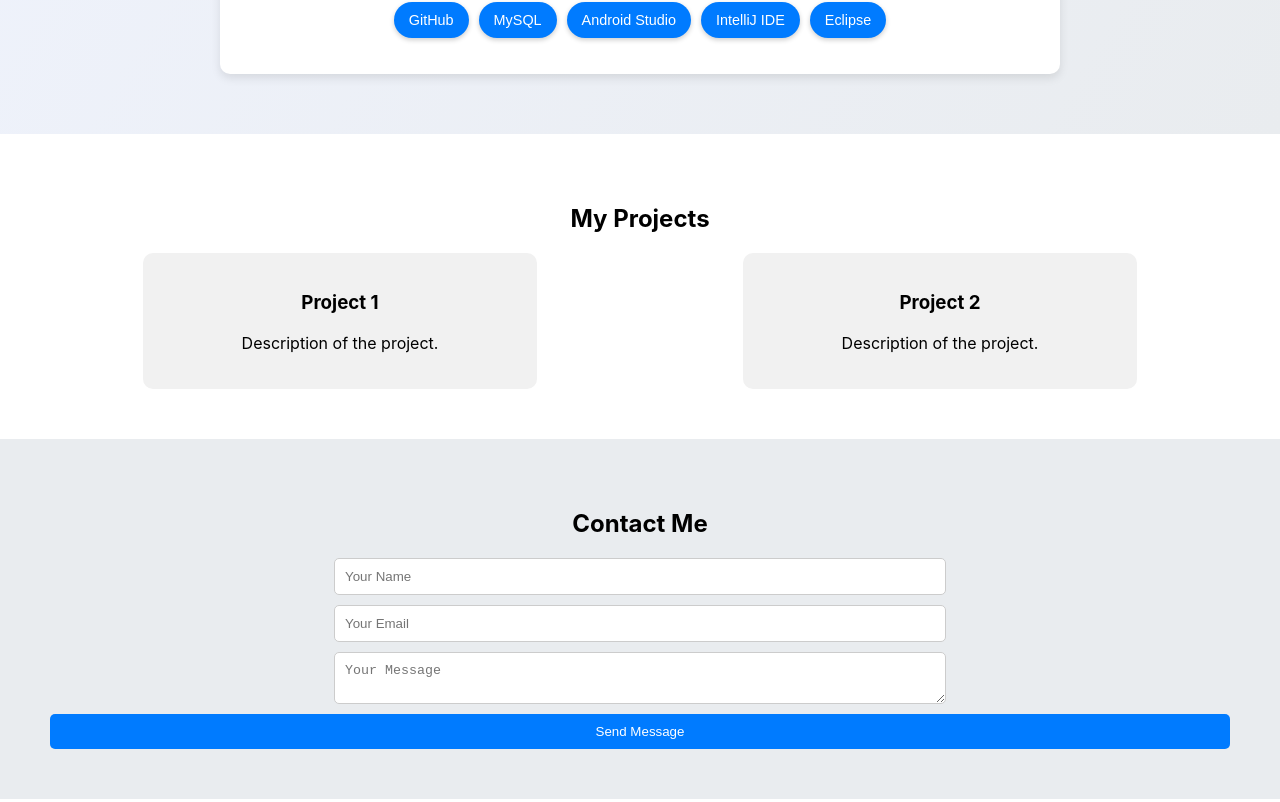
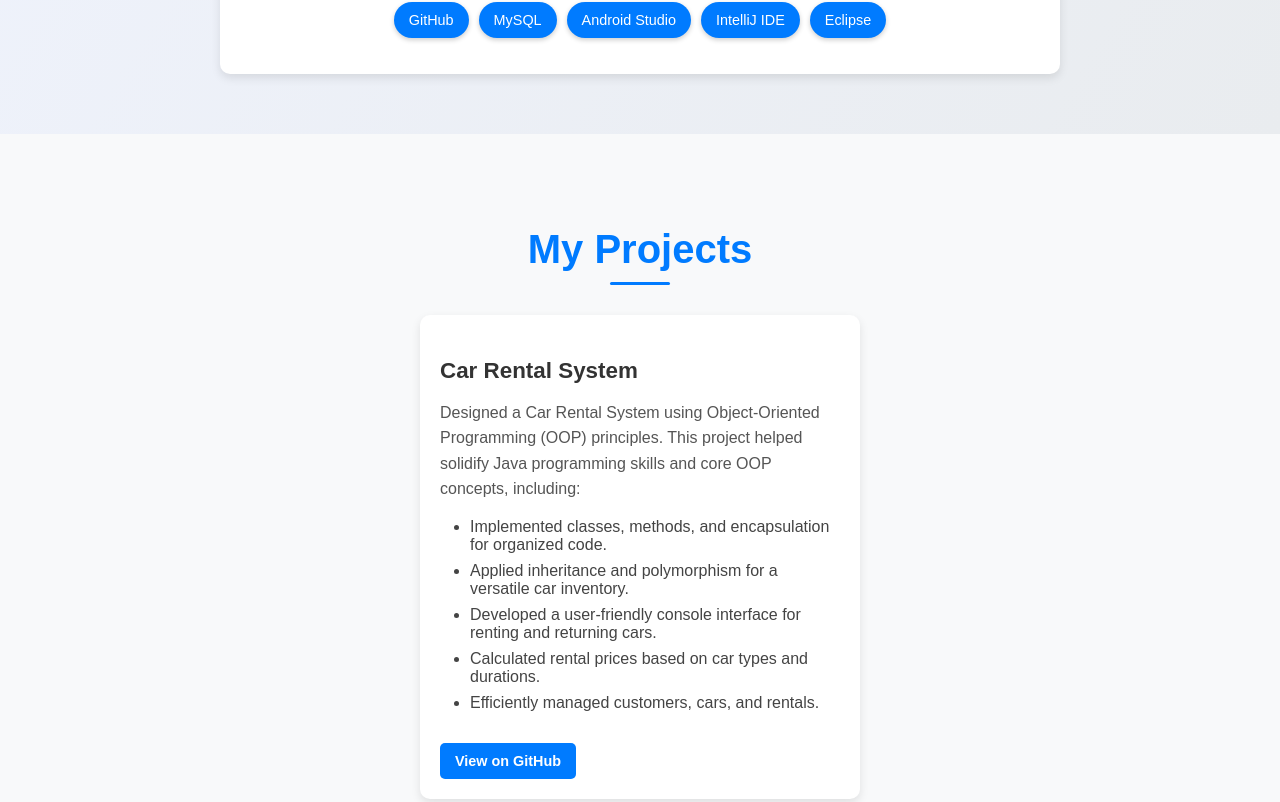
Before and after one commit to GihanJeewantha/portfolio-website, a React (Create React App) app in the folder portfolio-website/: page / in a window 1280 px wide. Shown: the part 1238-2040 px from the top of the page. Built offline with nearby package versions, Linux system fonts and the light colour scheme.

Commit message:
Update Projects List

```diff
--- a/portfolio-website/src/components/Portfolio.css
+++ b/portfolio-website/src/components/Portfolio.css
@@ -1,18 +1,89 @@
 .portfolio {
-    padding: 50px;
-    background: #ffffff;
+    padding: 60px 20px;
+    background: #f8f9fa;
     text-align: center;
+    font-family: 'Arial', sans-serif;
+}
+
+.portfolio h2 {
+    font-size: 2.5rem;
+    color: #007bff;
+    margin-bottom: 20px;
+    position: relative;
+}
+
+.portfolio h2::after {
+    content: '';
+    display: block;
+    width: 60px;
+    height: 3px;
+    background: #007bff;
+    margin: 10px auto 0;
+    border-radius: 2px;
 }
 
 .portfolio-grid {
     display: flex;
-    justify-content: space-around;
+    flex-wrap: wrap;
+    justify-content: center;
     gap: 20px;
+    margin-top: 30px;
 }
 
 .project-card {
+    background: #fff;
+    border-radius: 10px;
+    box-shadow: 0px 4px 10px rgba(0, 0, 0, 0.1);
     padding: 20px;
-    background: #f1f1f1;
-    border-radius: 10px;
-    width: 30%;
+    width: 90%;
+    max-width: 400px;
+    text-align: left;
+    transition: transform 0.3s ease, box-shadow 0.3s ease;
 }
+
+.project-card:hover {
+    transform: scale(1.05);
+    box-shadow: 0px 6px 15px rgba(0, 0, 0, 0.2);
+}
+
+.project-card h3 {
+    font-size: 1.4rem;
+    color: #333;
+    margin-bottom: 10px;
+}
+
+.project-card p {
+    font-size: 1rem;
+    color: #555;
+    line-height: 1.6;
+    margin-bottom: 15px;
+}
+
+.project-card ul {
+    list-style-type: disc;
+    margin-left: 20px;
+    padding-left: 10px;
+    color: #444;
+}
+
+.project-card ul li {
+    margin-bottom: 8px;
+}
+
+.project-link {
+    display: inline-block;
+    margin-top: 15px;
+    padding: 10px 15px;
+    background: #007bff;
+    color: white;
+    text-decoration: none;
+    border-radius: 5px;
+    font-size: 0.9rem;
+    font-weight: bold;
+    transition: background-color 0.3s ease, box-shadow 0.3s ease;
+}
+
+.project-link:hover {
+    background-color: #0056b3;
+    box-shadow: 0px 4px 10px rgba(0, 0, 0, 0.2);
+}
--- a/portfolio-website/src/components/Portfolio.js
+++ b/portfolio-website/src/components/Portfolio.js
@@ -6,13 +6,28 @@ const Portfolio = () => {
         <section id="portfolio" className="portfolio">
             <h2>My Projects</h2>
             <div className="portfolio-grid">
+                {/* Project 1 */}
                 <div className="project-card">
-                    <h3>Project 1</h3>
-                    <p>Description of the project.</p>
-                </div>
-                <div className="project-card">
-                    <h3>Project 2</h3>
-                    <p>Description of the project.</p>
+                    <h3>Car Rental System</h3>
+                    <p>
+                        Designed a Car Rental System using Object-Oriented Programming (OOP) principles.
+                        This project helped solidify Java programming skills and core OOP concepts, including:
+                    </p>
+                    <ul>
+                        <li>Implemented classes, methods, and encapsulation for organized code.</li>
+                        <li>Applied inheritance and polymorphism for a versatile car inventory.</li>
+                        <li>Developed a user-friendly console interface for renting and returning cars.</li>
+                        <li>Calculated rental prices based on car types and durations.</li>
+                        <li>Efficiently managed customers, cars, and rentals.</li>
+                    </ul>
+                    <a
+                        href="https://github.com/GihanJeewantha/Car-Rental-System.git"
+                        target="_blank"
+                        rel="noopener noreferrer"
+                        className="project-link"
+                    >
+                        View on GitHub
+                    </a>
                 </div>
             </div>
         </section>
```
